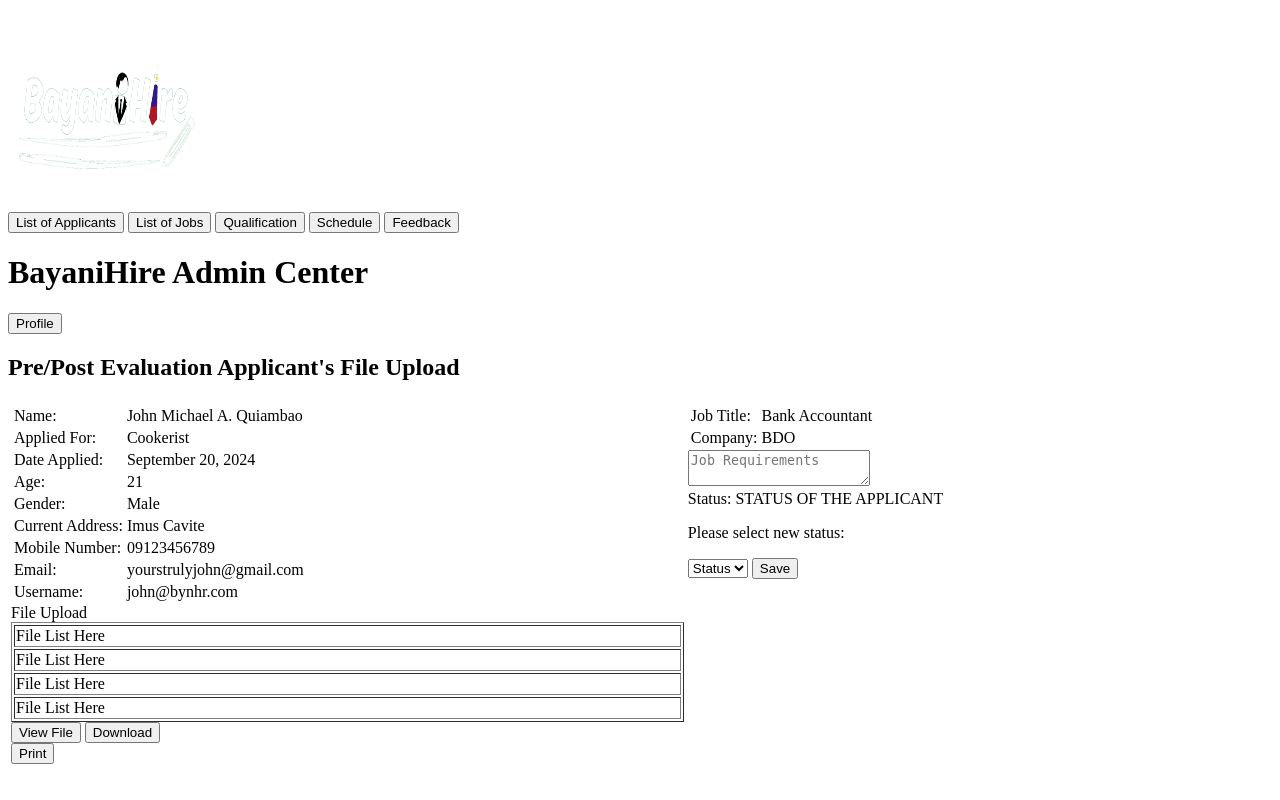
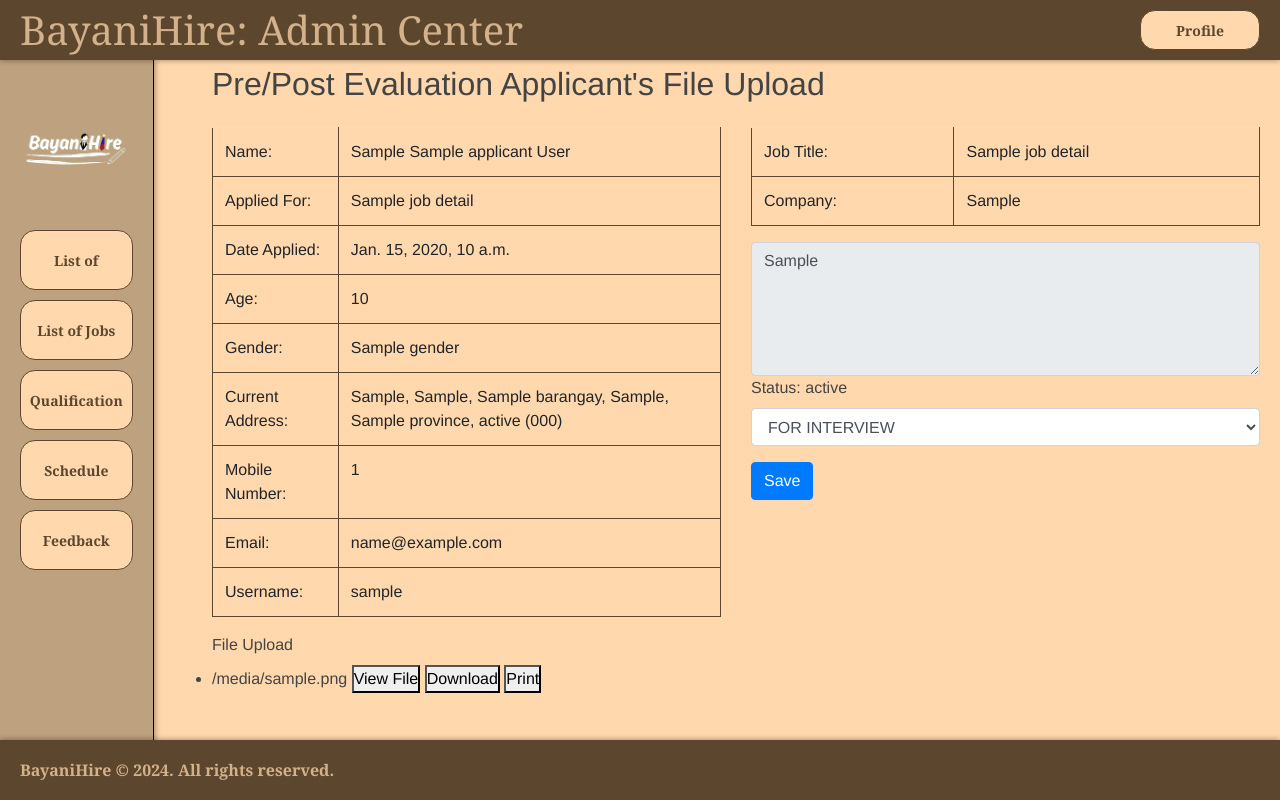
Before and after one commit to BayaniHire/WebApplication, a Django app: template users_app/templates/AdminView_1_1_OpenApplicants.html in a window 1280 px wide. Run offline with Django 5.2, Linux system fonts and the light colour scheme; the template is opened without the code that fills it: most values are stand-ins (such as "Sample title", 1, 10 or a date in 2020); some libraries are stand-ins or nearby versions.

Commit message:
Add files via upload

```diff
--- a/users_app/templates/AdminView_1_1_OpenApplicants.html
+++ b/users_app/templates/AdminView_1_1_OpenApplicants.html
@@ -1,78 +1,70 @@
-{% load static %}
-<!DOCTYPE html>
-<html lang="en">
-<head>
-<meta charset="UTF-8">
-<title>BayaniHire Admin Center</title>
-</head>
-<body>
-    <!-- Logo -->
-    <div>
-        <img src="{% static 'Logo.png' %}" alt="BayaniHire Logo" width="200" height="200">
+{% extends 'Admin_Inheritance.html' %}
+
+{% block title %}
+    BayaniHire Admin Center
+{% endblock %}
+
+{% block content %}
+    <div class="container-fluid">
+        <!-- Title and Profile -->
+        <div class="row mb-3">
+            <div class="col-12">
+                <h2>Pre/Post Evaluation Applicant's File Upload</h2>
+            </div>
+        </div>
+
+        <div class="row">
+            <div class="col-md-6"> <!-- Group 1 -->
+                <!-- Applicant Information Table -->
+                <table class="table">
+                    <tr><td>Name:</td><td>{{ applicant.first_name }} {{ applicant.middle_name }} {{ applicant.last_name }}</td></tr>
+                    <tr><td>Applied For:</td><td>{{ job_details.job_title }}</td></tr>
+                    <tr><td>Date Applied:</td><td>{{ submission_date }}</td></tr>
+                    <tr><td>Age:</td><td>{{ applicant.age }}</td></tr>
+                    <tr><td>Gender:</td><td>{{ applicant.gender }}</td></tr>
+                    <tr><td>Current Address:</td><td>{{ applicant.house_no }}, {{ applicant.street_village }}, {{ applicant.barangay }}, {{ applicant.city_municipality }}, {{ applicant.province }}, {{ applicant.state }} ({{ applicant.zipcode }})</td></tr>
+                    <tr><td>Mobile Number:</td><td>{{ applicant.mobile_number }}</td></tr>
+                    <tr><td>Email:</td><td>{{ applicant.email }}</td></tr>
+                    <tr><td>Username:</td><td>{{ applicant.username }}</td></tr>
+                </table>
+
+                <!-- File Upload List -->
+                <label>File Upload</label>
+                <ul>
+                    {% if uploaded_files %}
+                        {% for file_name in uploaded_files %}
+                            <li>
+                                {{ file_name }}
+                                <button onclick="window.location.href='{% url 'viewing_files' file_name=file_name %}';">View File</button>
+                                <button>Download</button>
+                                <button onclick="printFile('{{ file_name }}')">Print</button>
+                            </li>
+                        {% endfor %}
+                    {% else %}
+                        <li>No files uploaded.</li>
+                    {% endif %}
+                </ul>
+            </div>
+
+            <div class="col-md-6"> <!-- Group 2 -->
+                <!-- Job and Applicant Status -->
+                <table class="table">
+                    <tr><td>Job Title:</td><td>{{ job_details.job_title }}</td></tr>
+                    <tr><td>Company:</td><td>{{ job_details.job_company }}</td></tr>
+                </table>
+                <textarea readonly class="form-control" rows="5">{{ job_details.job_requirements }}</textarea>
+                <label>Status: {{ applicant_status }}</label><br>
+                <form method="POST" action="{% url 'update_applicant_status' applicant_status_id=applicant_status_id %}">
+                    {% csrf_token %}
+                    <select name="new_status" class="form-control mb-3">
+                        <option value="FOR INTERVIEW">FOR INTERVIEW</option>
+                        <option value="FAILED TO MEET REQUIREMENTS">FAILED TO MEET REQUIREMENTS</option>
+                        <option value="INCOMPLETE">INCOMPLETE</option>
+                        <option value="REJECTED">REJECTED</option>
+                    </select>
+                    <button type="submit" class="btn btn-primary">Save</button>
+                </form>
+            </div>
+        </div>
     </div>
-
-    <!-- Buttons -->
-    <div>
-        <button onclick="window.location.href='{% url 'list_of_applicants' %}';">List of Applicants</button>
-        <button onclick="window.location.href='{% url 'list_of_jobs' %}';">List of Jobs</button>
-        <button onclick="window.location.href='{% url 'qualification' %}';">Qualification</button>
-        <button onclick="window.location.href='{% url 'schedule' %}';">Schedule</button>
-        <button onclick="window.location.href='{% url 'feedback' %}';">Feedback</button>
-    </div>
-
-    <!-- Title and Profile -->
-    <div>
-        <h1>BayaniHire Admin Center</h1>
-        <button onclick="window.location.href='{% url 'adminprofile' %}';">Profile</button>
-    </div>
-    <h2>Pre/Post Evaluation Applicant's File Upload</h2>
-    <table width="100%">
-        <tr>
-            <td valign="top"> <!-- Group 1 -->
-                <table>
-                    <tr><td>Name:</td><td>John Michael A. Quiambao</td></tr>
-                    <tr><td>Applied For:</td><td>Cookerist</td></tr>
-                    <tr><td>Date Applied:</td><td>September 20, 2024</td></tr>
-                    <tr><td>Age:</td><td>21</td></tr>
-                    <tr><td>Gender:</td><td>Male</td></tr>
-                    <tr><td>Current Address:</td><td>Imus Cavite</td></tr>
-                    <tr><td>Mobile Number:</td><td>09123456789</td></tr>
-                    <tr><td>Email:</td><td>yourstrulyjohn@gmail.com</td></tr>
-                    <tr><td>Username:</td><td>john@bynhr.com</td></tr>
-                </table>
-                <label>File Upload</label>
-                <table width="100%" border="1">
-                    <tr>
-                        <td>File List Here</td>
-                    </tr>
-                    <tr>
-                        <td>File List Here</td>
-                    </tr>
-                    <tr>
-                        <td>File List Here</td>
-                    </tr>
-                    <tr>
-                        <td>File List Here</td>
-                    </tr>
-                </table>
-                <button onclick="window.location.href='{% url 'viewing_files' %}';">View File</button>
-                <button>Download</button><br>
-                <button>Print</button>
-            </td>
-            <td valign="top"> <!-- Group 2 -->
-                <table>
-                    <tr><td>Job Title:</td><td>Bank Accountant</td></tr>
-                    <tr><td>Company:</td><td>BDO</td></tr>
-                </table>
-                <textarea placeholder="Job Requirements"></textarea><br>
-                <label>Status: STATUS OF THE APPLICANT</label><br>
-                <p>Please select new status:</p>
-                <select>
-                    <option>Status</option>
-                </select>
-                <button>Save</button>
-            </td>
-        </tr>
-    </table>
-</body>
-</html>
+{% endblock %}
```
Also changed, not shown: users_app/templates/AdminView_3_Qualification.html (+94 -31 lines).
